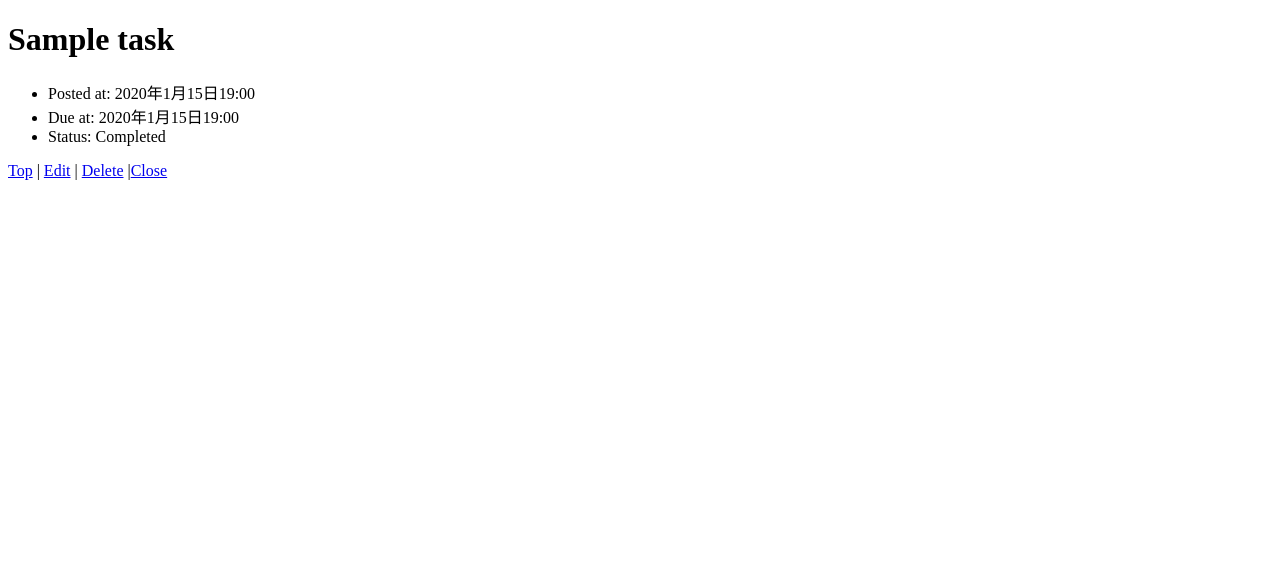
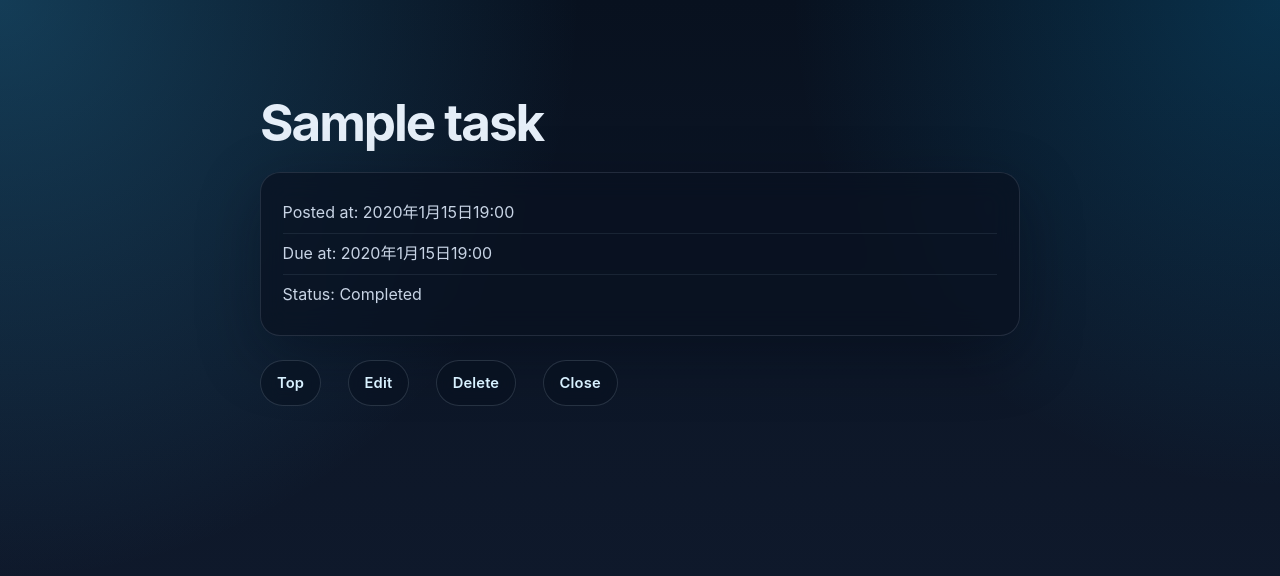
Before and after one commit to SoraINIAD/django-test-exercise, a Django app: page /1/ in a window 1280 px wide. Shown: the top 576 px of the page. Before the commit the page ends 180 px from the top, so only its background shows below. Run offline with Django 4.2, Linux system fonts and the light colour scheme; tables that the repository leaves empty hold one stand-in row (values such as "Sample post").

Commit message:
style(detail): detail.htmlのcssを追加

```diff
--- a/todo/static/todo/style.css
+++ b/todo/static/todo/style.css
@@ -110,6 +110,26 @@ ul {
   color: #c8d4e5;
 }
 
+body > ul {
+  width: min(100%, 760px);
+  margin: 0 auto 1.5rem;
+  padding: 1.25rem 1.35rem;
+  list-style: none;
+  background: rgba(9, 17, 32, 0.72);
+  border: 1px solid rgba(148, 163, 184, 0.18);
+  border-radius: 20px;
+  backdrop-filter: blur(14px);
+  box-shadow: 0 20px 60px rgba(3, 8, 20, 0.35);
+}
+
+body > ul li {
+  padding: 0.45rem 0;
+}
+
+body > ul li + li {
+  border-top: 1px solid rgba(148, 163, 184, 0.12);
+}
+
 .text h2 {
   margin-top: 0;
 }
--- a/todo/templates/todo/detail.html
+++ b/todo/templates/todo/detail.html
@@ -6,6 +6,7 @@
     <title>To Do Application</title>
     <meta charset="UTF-8">
     <meta name="author" content="INIAD">
+    <link rel="stylesheet" href="{% static 'todo/style.css' %}">
   </head>
 
   <body>
```
